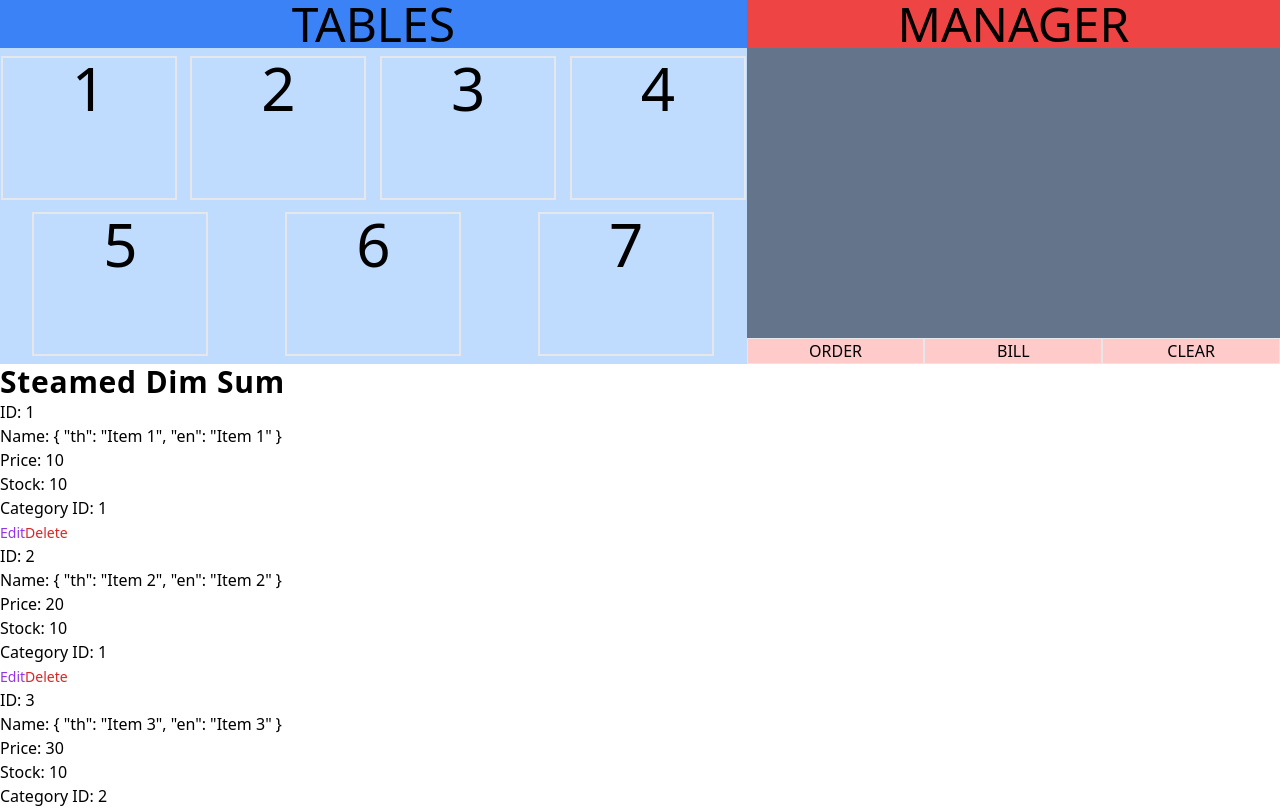
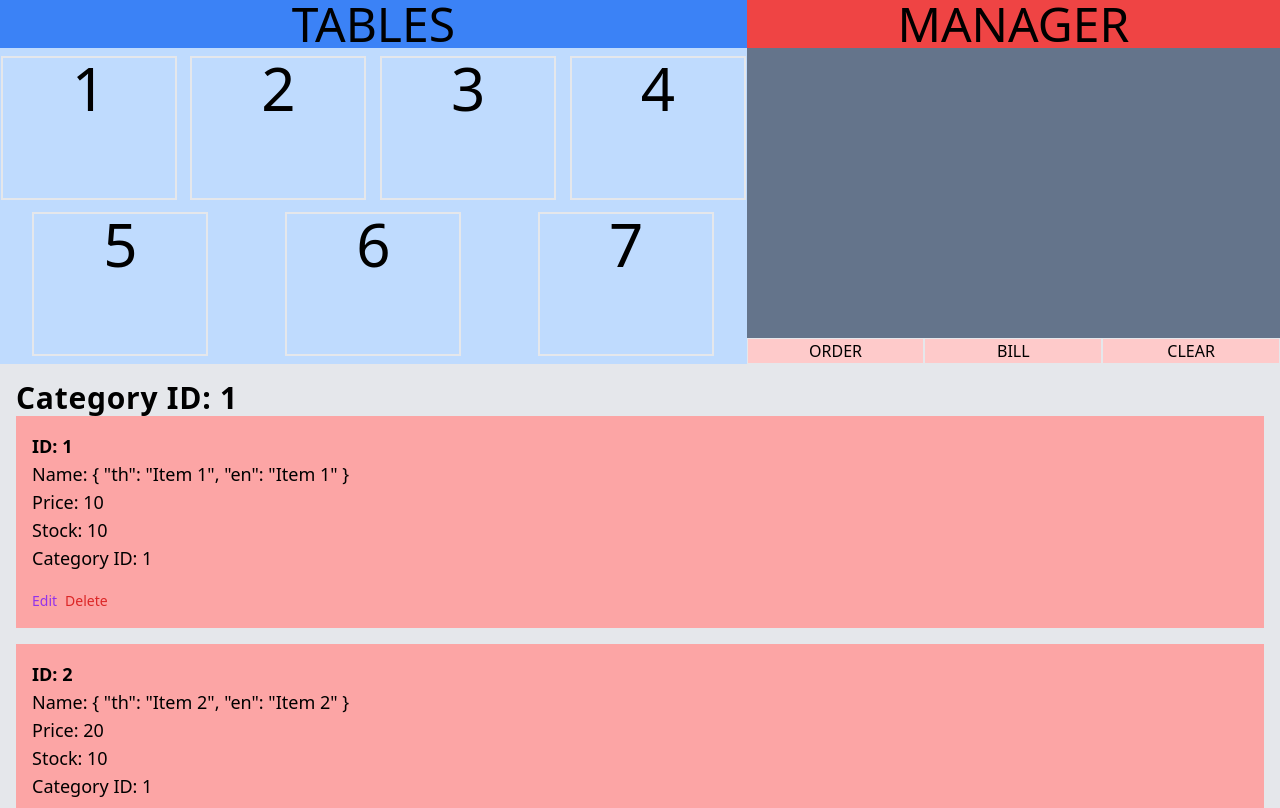
Before and after one commit to bestzige/PROJECT2-SEC-2-Mairuu, a Vue app: page / in a window 1280 px wide. Shown: the top 808 px of the page. Built offline with nearby package versions, Linux system fonts and the light colour scheme; data requests are answered from the project's data file.

Commit message:
Computed by category

```diff
--- a/src/components/admin/BaseCard.vue
+++ b/src/components/admin/BaseCard.vue
@@ -29,6 +29,7 @@ const saveChanges = () => {
   emit('edit', editingItem)
   closeModal()
 }
+
 const loadItems = async () => {
   try {
     const items = await getItems(`http://localhost:5001/items`)
@@ -42,15 +43,18 @@ loadItems()
 </script>
 
 <template>
+  <div class="bg-red-300 p-4 mb-4">
     <div>
-    <div>ID: {{ item.id }}</div>
-    <div>Name: {{ item.name }}</div>
-    <div>Price: {{ item.price }}</div>
-    <div>Stock: {{ item.stock }}</div>
-    <div>Category ID: {{ item.categoryId }}</div>
+      <div class="text-lg font-semibold">ID: {{ item.id }}</div>
+      <div class="text-lg">Name: {{ item.name }}</div>
+      <div class="text-lg">Price: {{ item.price }}</div>
+      <div class="text-lg">Stock: {{ item.stock }}</div>
+      <div class="text-lg">Category ID: {{ item.categoryId }}</div>
 
-    <div>
-      <button @click="edit" class="text-sm text-purple-600 hover:text-purple-400">Edit</button>
+      <div class="mt-4">
+        <button @click="edit" class="text-sm text-purple-600 hover:text-purple-400 mr-2">
+          Edit
+        </button>
         <button @click="deleteItem" class="text-sm text-red-600 hover:text-red-400">Delete</button>
       </div>
 
@@ -58,11 +62,32 @@ loadItems()
         <div class="modal-content">
           <span @click="closeModal" class="close">&times;</span>
 
-        <input v-model="editingItem.name" type="text" placeholder="Name" />
-        <input v-model="editingItem.price" type="number" placeholder="Price" />
-        <input v-model="editingItem.stock" type="number" placeholder="Stock" />
+          <input
+            v-model="editingItem.name"
+            type="text"
+            placeholder="Name"
+            class="border border-gray-300 p-2 mb-2"
+          />
+          <input
+            v-model="editingItem.price"
+            type="number"
+            placeholder="Price"
+            class="border border-gray-300 p-2 mb-2"
+          />
+          <input
+            v-model="editingItem.stock"
+            type="number"
+            placeholder="Stock"
+            class="border border-gray-300 p-2 mb-2"
+          />
 
-        <button @click="saveChanges" class="btn-save">Save</button>
+          <button
+            @click="saveChanges"
+            class="bg-blue-500 text-white px-4 py-2 rounded hover:bg-blue-600"
+          >
+            Save
+          </button>
+        </div>
       </div>
     </div>
   </div>
--- a/src/components/admin/ProductManager.vue
+++ b/src/components/admin/ProductManager.vue
@@ -1,6 +1,6 @@
 <script setup>
 import BaseCard from './BaseCard.vue'
-import { ref, onMounted } from 'vue'
+import { ref, onMounted, computed } from 'vue'
 import { getItems } from '../../utils/fetch'
 
 const items = ref([])
@@ -21,26 +21,25 @@ onMounted(async () => {
     console.error('Error fetching items:', error)
   }
 })
+
+const categorizedItems = computed(() => {
+  const categorized = {}
+  items.value.forEach(item => {
+    if (!categorized[item.categoryId]) {
+      categorized[item.categoryId] = []
+    }
+    categorized[item.categoryId].push(item)
+  })
+  return categorized
+})
 </script>
 
 <template>
-  <div class="w-full">
-    <div>
-      <div class="flex justify-end"></div>
+  <div>
+    <div v-for="(categoryItems, categoryId) in categorizedItems" :key="categoryId" class="bg-gray-200 p-4">
       <div>
-        <div class="text-3xl font-semibold tracking-wide">Steamed Dim Sum</div>
-        <div v-for="(item, index) in items" :key="index">
-          <BaseCard :item="item" @edit="editItem" @delete="deleteItem" />
-        </div>
-      </div>
-    </div>
-  </div>
-  <div class="w-full">
-    <div>
-      <div class="flex justify-end"></div>
-      <div>
-        <div class="text-3xl font-semibold tracking-wide">Steamed Dim Sum</div>
-        <div v-for="(item, index) in items" :key="index">
+        <div class="text-3xl font-semibold tracking-wide">Category ID: {{ categoryId }}</div>
+        <div v-for="(item, index) in categoryItems" :key="index">
           <BaseCard :item="item" @edit="editItem" @delete="deleteItem" />
         </div>
       </div>
```
Lines whose indentation alone changed are shown as unchanged.
